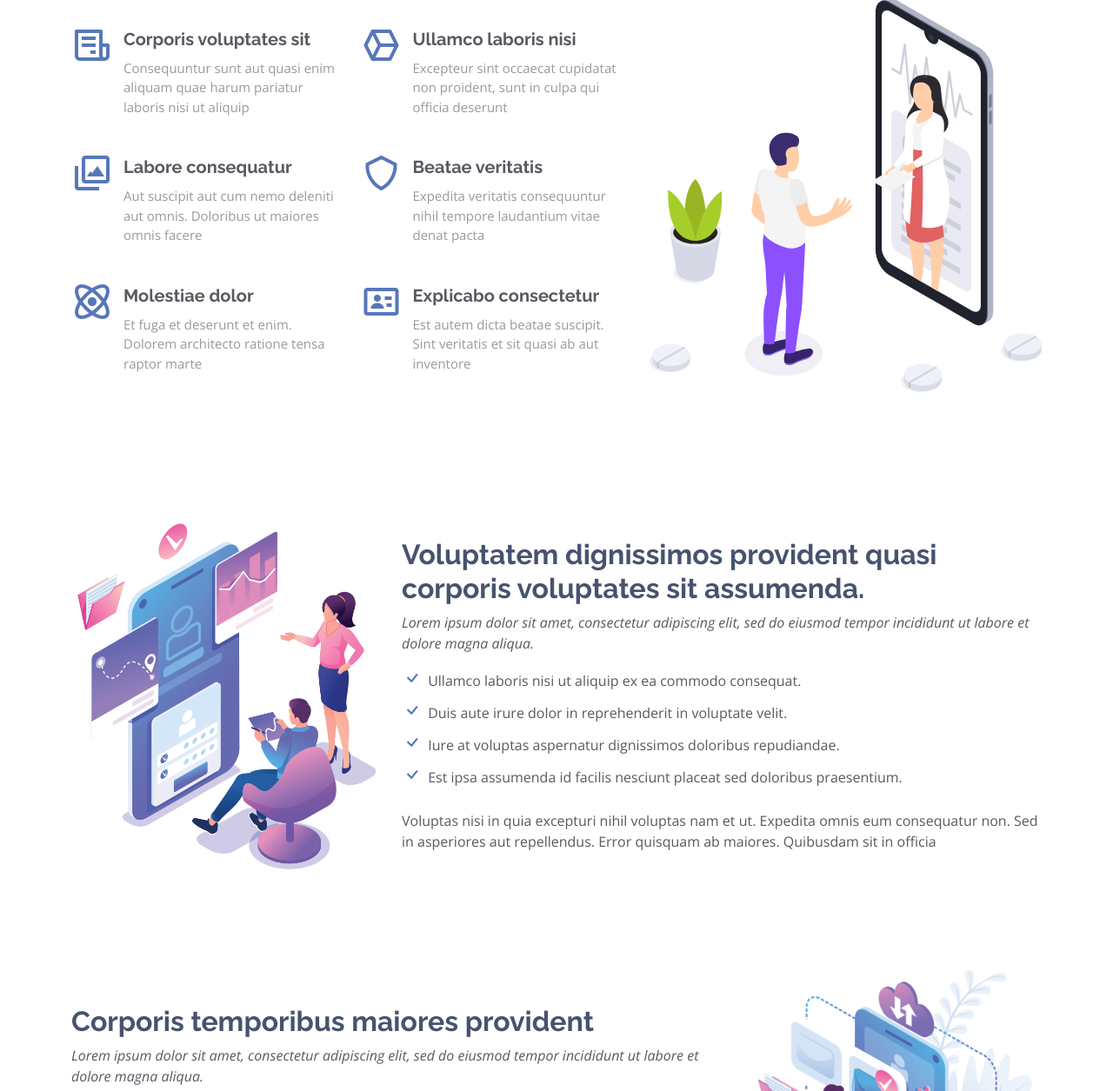
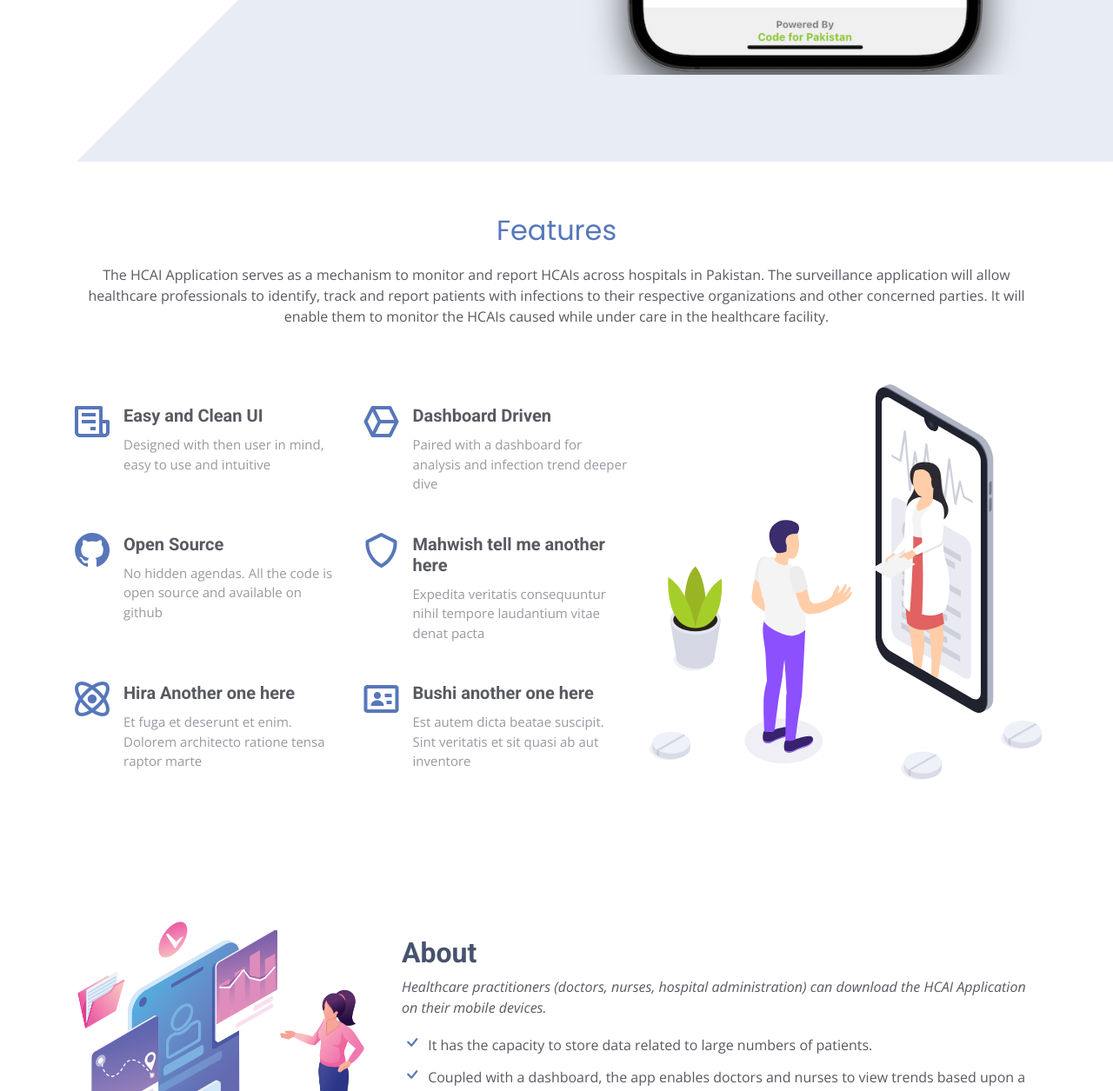
Before and after one commit to mubassirhayat/hcai-site, a plain HTML site: page index.html in a window 1280 px wide. Shown: the part 904-2159 px from the top of the page at 87% size. Drawn offline with nearby package versions, Linux system fonts and the light colour scheme; animation ran at ten frames a second.

Commit message:
pushing code

```diff
--- a/assets/css/style.css
+++ b/assets/css/style.css
@@ -24,7 +24,7 @@ a:hover {
 }
 
 h1, h2, h3, h4, h5, h6 {
-  font-family: "Raleway", sans-serif;
+  font-family: "Roboto", sans-serif;
 }
 
 /*--------------------------------------------------------------
@@ -325,7 +325,7 @@ h1, h2, h3, h4, h5, h6 {
   font-weight: 500;
   line-height: 56px;
   color: #c11e2f;
-  font-family: "Poppins", sans-serif;
+  font-family: "Roboto", sans-serif;
 }
 #hero h2 {
   color: #515f7d;
--- a/index.html
+++ b/index.html
@@ -46,19 +46,20 @@
     <div class="container d-flex align-items-center justify-content-between">
 
       <div class="logo">
-        <h1><a href="index.html">Appland</a></h1>
+        <h1><a href="index.html"></a></h1>
         <!-- Uncomment below if you prefer to use an image logo -->
         <!-- <a href="index.html"><img src="assets/img/logo.png" alt="" class="img-fluid"></a>-->
       </div>
 
       <nav id="navbar" class="navbar">
         <ul>
-          <li><a class="nav-link scrollto active" href="#hero">HCAI</a></li>
+          <li><a class="nav-link scrollto active" href="#hero">Home</a></li>
           <li><a class="nav-link scrollto" href="#features">App Features</a></li>
-          <li><a class="nav-link scrollto" href="#gallery">Gallery</a></li>
-          <li><a class="nav-link scrollto" href="#pricing">Pricing</a></li>
-          <li><a class="nav-link scrollto" href="#faq">F.A.Q</a></li>
-          <li class="dropdown"><a href="#"><span>Drop Down</span> <i class="bi bi-chevron-down"></i></a>
+          <li><a class="nav-link scrollto" href="#details">About</a></li>
+          <!-- <li><a class="nav-link scrollto" href="#gallery">Gallery</a></li> -->
+          <!-- <li><a class="nav-link scrollto" href="#pricing">Pricing</a></li> -->
+          <!-- <li><a class="nav-link scrollto" href="#faq">F.A.Q</a></li> -->
+          <!-- <li class="dropdown"><a href="#"><span>Drop Down</span> <i class="bi bi-chevron-down"></i></a>
             <ul>
               <li><a href="#">Drop Down 1</a></li>
               <li class="dropdown"><a href="#"><span>Deep Drop Down</span> <i class="bi bi-chevron-right"></i></a>
@@ -74,9 +75,9 @@
               <li><a href="#">Drop Down 3</a></li>
               <li><a href="#">Drop Down 4</a></li>
             </ul>
-          </li>
+          </li> -->
           <li><a class="nav-link scrollto" href="#contact">Contact</a></li>
-          <li><a class="getstarted scrollto" href="#features">Get Started</a></li>
+          <!-- <li><a class="getstarted scrollto" href="#features">Get Started</a></li> -->
         </ul>
         <i class="bi bi-list mobile-nav-toggle"></i>
       </nav><!-- .navbar -->
@@ -93,12 +94,28 @@
           <div>
             <h1><span id="hca">HCA</span>I</h1>
             <h2>Healtcare Associated Infections Surveillance Application</h2>
-            <a href="#" class="download-btn"><i class="bx bxl-play-store"></i> Google Play</a>
-            <a href="#" class="download-btn"><i class="bx bxl-apple"></i> App Store</a>
+            <p>Sign up for the beta invite</p>
+            <img src="assets/img/partner logos/MoNHSRC.png" alt="Minitry of health"/>
+            <img src="assets/img/partner logos/WHO.jpg" width="240" height="271" alt="WHO"/>
+            <!-- <a href="#" class="download-btn"><i class="bx bxl-play-store"></i> Google Play</a>
+            <a href="#" class="download-btn"><i class="bx bxl-apple"></i> App Store</a> -->
           </div>
         </div>
         <div class="col-lg-6 d-lg-flex flex-lg-column align-items-stretch order-1 order-lg-2 hero-img" data-aos="fade-up">
-          <img src="assets/img/hero-img.png" class="img-fluid" alt="">
+          <div id="carouselExampleSlidesOnly" class="carousel slide" data-ride="carousel">
+            <div class="carousel-inner">
+              <div class="carousel-item active">
+                  <img src="assets/img/screens/1.png" class="d-block w-100" alt="">
+                  <!-- <img src="..." class="d-block w-100" alt="..."> -->
+              </div>
+              <div class="carousel-item">
+                <img src="..." class="d-block w-100" alt="...">
+              </div>
+              <div class="carousel-item">
+                <img src="..." class="d-block w-100" alt="...">
+              </div>
+            </div>
+          </div>
         </div>
       </div>
     </div>
@@ -112,8 +129,8 @@
       <div class="container">
 
         <div class="section-title">
-          <h2>App Features</h2>
-          <p>Magnam dolores commodi suscipit. Necessitatibus eius consequatur ex aliquid fuga eum quidem. Sit sint consectetur velit. Quisquam quos quisquam cupiditate. Et nemo qui impedit suscipit alias ea. Quia fugiat sit in iste officiis commodi quidem hic quas.</p>
+          <h2>Features</h2>
+          <p>The HCAI Application serves as a mechanism to monitor and report HCAIs across hospitals in Pakistan. The surveillance application will allow healthcare professionals to identify, track and report patients with infections to their respective organizations and other concerned parties. It will enable them to monitor the HCAIs caused while under care in the healthcare facility.  </p>
         </div>
 
         <div class="row no-gutters">
@@ -122,32 +139,32 @@
               <div class="row">
                 <div class="col-md-6 icon-box" data-aos="fade-up">
                   <i class="bx bx-receipt"></i>
-                  <h4>Corporis voluptates sit</h4>
-                  <p>Consequuntur sunt aut quasi enim aliquam quae harum pariatur laboris nisi ut aliquip</p>
+                  <h4>Easy and Clean UI</h4>
+                  <p>Designed with then user in mind, easy to use and intuitive</p>
                 </div>
                 <div class="col-md-6 icon-box" data-aos="fade-up" data-aos-delay="100">
                   <i class="bx bx-cube-alt"></i>
-                  <h4>Ullamco laboris nisi</h4>
-                  <p>Excepteur sint occaecat cupidatat non proident, sunt in culpa qui officia deserunt</p>
+                  <h4>Dashboard Driven</h4>
+                  <p>Paired with a dashboard for analysis and infection trend deeper dive</p>
                 </div>
                 <div class="col-md-6 icon-box" data-aos="fade-up" data-aos-delay="200">
-                  <i class="bx bx-images"></i>
-                  <h4>Labore consequatur</h4>
-                  <p>Aut suscipit aut cum nemo deleniti aut omnis. Doloribus ut maiores omnis facere</p>
+                  <i class="bx bxl-github"></i>
+                  <h4>Open Source</h4>
+                  <p>No hidden agendas. All the code is open source and available on github</p>
                 </div>
                 <div class="col-md-6 icon-box" data-aos="fade-up" data-aos-delay="300">
                   <i class="bx bx-shield"></i>
-                  <h4>Beatae veritatis</h4>
+                  <h4>Mahwish tell me another here</h4>
                   <p>Expedita veritatis consequuntur nihil tempore laudantium vitae denat pacta</p>
                 </div>
                 <div class="col-md-6 icon-box" data-aos="fade-up" data-aos-delay="400">
                   <i class="bx bx-atom"></i>
-                  <h4>Molestiae dolor</h4>
+                  <h4>Hira Another one here</h4>
                   <p>Et fuga et deserunt et enim. Dolorem architecto ratione tensa raptor marte</p>
                 </div>
                 <div class="col-md-6 icon-box" data-aos="fade-up" data-aos-delay="500">
                   <i class="bx bx-id-card"></i>
-                  <h4>Explicabo consectetur</h4>
+                  <h4>Bushi another one here</h4>
                   <p>Est autem dicta beatae suscipit. Sint veritatis et sit quasi ab aut inventore</p>
                 </div>
               </div>
@@ -170,19 +187,19 @@
             <img src="assets/img/details-1.png" class="img-fluid" alt="">
           </div>
           <div class="col-md-8 pt-4" data-aos="fade-up">
-            <h3>Voluptatem dignissimos provident quasi corporis voluptates sit assumenda.</h3>
+            <h3>About</h3>
             <p class="fst-italic">
-              Lorem ipsum dolor sit amet, consectetur adipiscing elit, sed do eiusmod tempor incididunt ut labore et dolore
-              magna aliqua.
+              Healthcare practitioners (doctors, nurses, hospital administration) can download the HCAI Application on their mobile devices.
+
             </p>
             <ul>
-              <li><i class="bi bi-check"></i> Ullamco laboris nisi ut aliquip ex ea commodo consequat.</li>
-              <li><i class="bi bi-check"></i> Duis aute irure dolor in reprehenderit in voluptate velit.</li>
-              <li><i class="bi bi-check"></i> Iure at voluptas aspernatur dignissimos doloribus repudiandae.</li>
-              <li><i class="bi bi-check"></i> Est ipsa assumenda id facilis nesciunt placeat sed doloribus praesentium.</li>
+              <li><i class="bi bi-check"></i> It has the capacity to store data related to large numbers of patients.</li>
+              <li><i class="bi bi-check"></i>  Coupled with a dashboard, the app enables doctors and nurses to view trends based upon a selected set of variables.</li>
+              <li><i class="bi bi-check"></i>  Patients have unique ID numbers through which the information can be stored and viewed.</li>
+              <li><i class="bi bi-check"></i> The app has a selection of pre-loaded infections that healthcare professionals merely need to select when collecting patient data.</li>
             </ul>
             <p>
-              Voluptas nisi in quia excepturi nihil voluptas nam et ut. Expedita omnis eum consequatur non. Sed in asperiores aut repellendus. Error quisquam ab maiores. Quibusdam sit in officia
+              The app makes the process highly efficient.
             </p>
           </div>
         </div>
```
Also changed, not shown: assets/img/partner logos/MoNHSRC.png (added), assets/img/partner logos/WHO.jpg (added), assets/img/screens/1.png (added), 3 other files.
